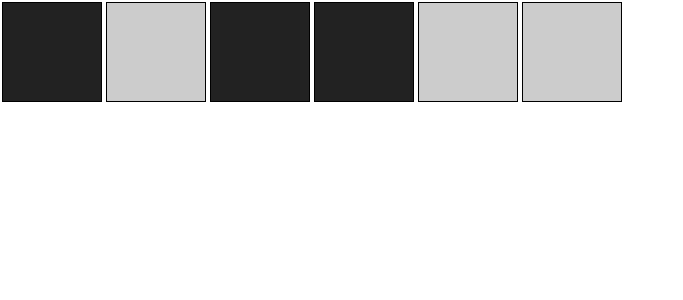
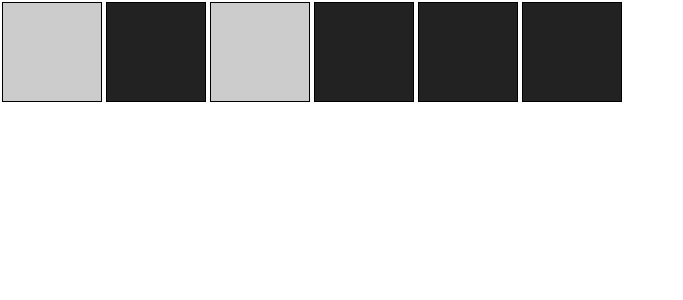
Before and after one commit to Quas1Dev/react--boxes, a React (Create React App) app: page / in a window 1280 px wide. Shown: the top 300 px of the page, without its empty margins (0-683 px from the left). Built offline with nearby package versions, Linux system fonts and the light colour scheme.

Commit message:
Finished app

```diff
--- a/src/App.js
+++ b/src/App.js
@@ -3,8 +3,8 @@ import boxes from "./boxes.js"
 import Box from "./box"
 import './style.css'
 
-export default class App extends React.Component{
-  constructor(props){
+export default class App extends React.Component {
+  constructor(props) {
     // Calls Component's constructor
     super(props)
 
@@ -13,20 +13,22 @@ export default class App extends React.Component{
       boxArray: boxes
     }
   }
+
   // Change boxArray state each time a box gets clicked
   // It is not done in the components itself so we don't create two sources of
   // truth
   handleClick = (id) => {
     this.setState({
-      boxArray: this.state.boxArray.map(box => box.id === id ? {...box, on: !box.on} : box)
+      boxArray: this.state.boxArray.map(box => box.id === id ? { ...box, on: !box.on } : box)
     });
   }
 
   // Gets called everytime the component is to be rendered
-  render(){
+  render() {
     // Create a Box component for each element in boxArray
     let squares = this.state.boxArray.map(box => {
-      return <Box key={box.id} on={box.on} id={box.id} onClick={this.handleClick}/>
+      /* instead of on=box.on and id=box.id we may use ...box */
+      return <Box key={box.id} {...box} on={box.on} id={box.id} onClick={this.handleClick} />
     })
 
     return (
--- a/src/box.js
+++ b/src/box.js
@@ -1,14 +1,16 @@
 import React from "react"
 
 export default class Box extends React.Component{
+  // eslint-disable-next-line no-useless-constructor
   constructor(props){
     super(props)
   }
 
-  render(){
+  render (){
     console.log(this.props.on)
+
     let style = {
-      backgroundColor: this.props.on ? "#222222" : "#cccccc"
+      backgroundColor: this.props.on ? "#cccccc" : "#222222"
     }
 
     return (
@@ -16,3 +18,14 @@ export default class Box extends React.Component{
     )
   }
 }
+
+/*
+Dev's comment
+
+Apparently there are some situations in which the construction is useless.
+This appears to be the case for this component. As we implemented a
+constructor anyways, the ESLint, when configured in the text editor,
+is going to warn us of this. We may ignore this warning by inserting
+eslint-disable-next-line no-useless-constructor before the
+constructor.
+*/
--- a/src/boxes.js
+++ b/src/boxes.js
@@ -1,3 +1,4 @@
+// eslint-disable-next-line import/no-anonymous-default-export
 export default [
     {
         id: 1,
@@ -13,7 +14,7 @@ export default [
     },
     {
         id: 4,
-        on: true
+        on: false
     },
     {
         id: 5,
```
